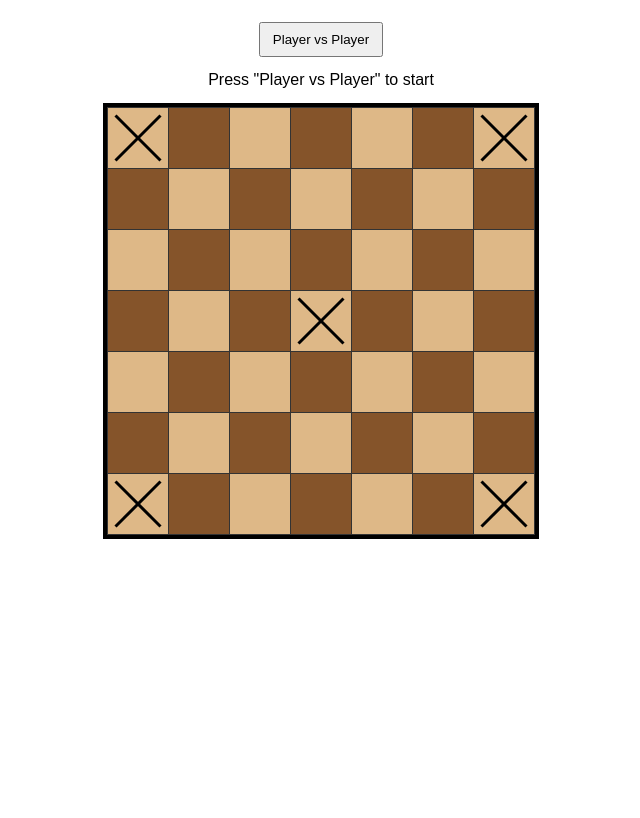
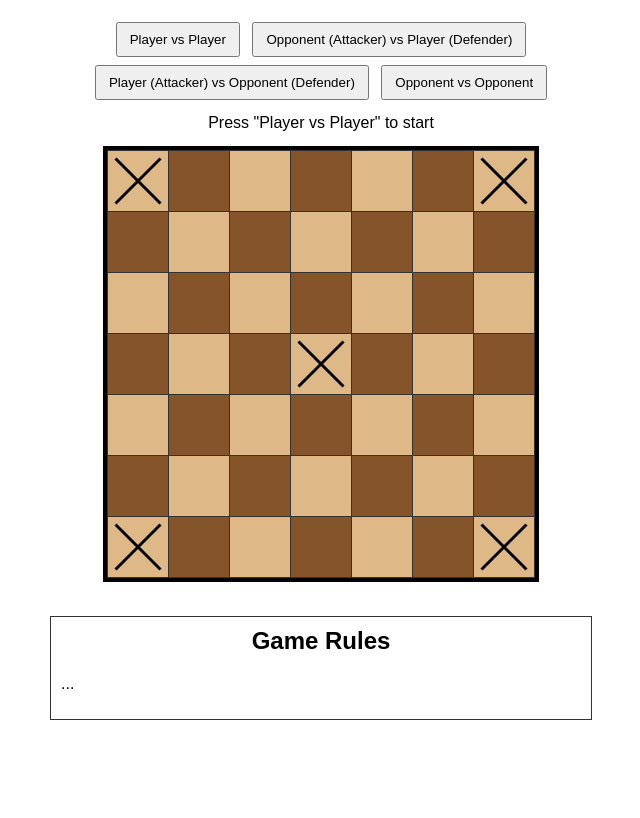
Before and after one commit to WilliamAdams42o7/Hnefatafl---Brandubh, a Flask app: page / in a window 1280 px wide. Shown: the whole page, without its empty margins (319-959 px from the left). Run offline with Flask 3, Linux system fonts and the light colour scheme.

Commit message:
Update index.html

```diff
--- a/templates/index.html
+++ b/templates/index.html
@@ -6,7 +6,6 @@
     <style>
         html,body { height:100%; margin:0; font-family: sans-serif; }
 
-        /* --- NEW PAGE BACKGROUND STATES --- */
         body.attacker-turn { background-color: #ffcccc; transition: background-color 0.3s ease; }
         body.defender-turn { background-color: #cce0ff; transition: background-color 0.3s ease; }
         body.attacker-win  { background-color: #ad2f2f !important; }
@@ -22,17 +21,18 @@
             position: relative;
             box-sizing: border-box;
         }
-        td.light { background-color: #deb887; } /* L_BROWN */
-        td.dark  { background-color: #85542a; } /* D_BROWN */
+        td.light { background-color: #deb887; }
+        td.dark  { background-color: #85542a; }
         td.selected { outline: 3px solid yellow; outline-offset: -3px; }
         #status { text-align: center; font-size: 16px; margin-top: 8px; min-height:22px; }
         #mode-buttons { margin: 10px 0; }
         button { padding: 8px 12px; margin: 4px; }
-            #board {
-        border: 4px solid black;
-        display: inline-block;
-        }
+        #board { border: 4px solid black; display: inline-block; }
         svg.square-svg { display:block; margin:auto; }
+
+        /* rules section */
+        #rules-container { max-width:520px; margin: 20px auto; text-align:left; border:1px solid #333; padding:10px; }
+        #rules-container h2 { text-align:center; margin-top:0; }
     </style>
 </head>
 
@@ -40,10 +40,19 @@
     <div class="container">
         <div id="mode-buttons">
             <button onclick="startGame('PvP')">Player vs Player</button>
+            <button onclick="startGame('AI_Attacker_vs_Player')">Opponent (Attacker) vs Player (Defender)</button>
+            <button onclick="startGame('Player_vs_AI_Defender')">Player (Attacker) vs Opponent (Defender)</button>
+            <button onclick="startGame('AI_vs_AI')">Opponent vs Opponent</button>
         </div>
 
         <div id="status">Press "Player vs Player" to start</div>
         <table id="board" aria-label="Hnefatafl board"></table>
+    </div>
+
+    <!-- Rules Section -->
+    <div id="rules-container">
+        <h2>Game Rules</h2>
+        <p>...</p>
     </div>
 
 <script>
@@ -52,7 +61,10 @@ let selected = null;
 let gameOver = false;
 let currentBoard = null;
 let currentTurn = null;
+let tickInterval = null;
+const TICK_MS = 1200;
 
+/* ------------------ UI helpers ------------------ */
 function updateBackground() {
     const body = document.getElementById("page");
 
@@ -72,8 +84,52 @@ function updateBackground() {
     if (currentTurn === "attacker") body.classList.add("attacker-turn");
     else if (currentTurn === "defender") body.classList.add("defender-turn");
 }
-/* -------------------------------------------------- */
 
+/* ------------------ TICK /tick ------------------ */
+function startTicking() {
+    if (tickInterval) return;
+
+    tickInterval = setInterval(() => {
+        fetch("/tick", {
+            method: "POST",
+            headers: { "Content-Type": "application/json" }
+        })
+        .then(res => res.json())
+        .then(data => {
+            if (!data) return;
+
+            if (data.board) {
+                currentBoard = data.board;
+                currentTurn = data.current_turn;
+                gameOver = !!data.game_over;
+
+                renderBoard(currentBoard);
+                updateBackground();
+
+                if (gameOver) {
+                    document.getElementById('status').innerText =
+                        "Winner: " +
+                        (data.winner === "attacker" ? "Attacker" :
+                         data.winner === "defender" ? "Defender" : "Winner");
+
+                    stopTicking();
+                } else {
+                    document.getElementById('status').innerText =
+                        "Turn: " + (currentTurn === "attacker" ? "Attacker" : "Defender");
+                }
+            }
+        })
+        .catch(err => console.error("Tick error:", err));
+    }, TICK_MS);
+}
+
+function stopTicking() {
+    if (!tickInterval) return;
+    clearInterval(tickInterval);
+    tickInterval = null;
+}
+
+/* ------------------ Start Game ------------------ */
 function startGame(mode) {
     fetch('/start_game', {
         method:'POST',
@@ -82,7 +138,7 @@ function startGame(mode) {
     }).then(res => res.json())
       .then(data => {
           currentBoard = data.board;
-          gameOver = false;
+          gameOver = !!data.game_over;
           selected = null;
           currentTurn = data.current_turn;
 
@@ -90,14 +146,17 @@ function startGame(mode) {
               "Game started: " + (mode || 'PvP');
 
           renderBoard(currentBoard);
-          updateBackground();   // NEW
+          updateBackground();
+
+          startTicking();
       })
       .catch(err => {
           console.error(err);
-          alert('Could not start game (check server).');
+          alert('Could not start game.');
       });
 }
 
+/* ------------------ Render Board ------------------ */
 function renderBoard(board) {
     const table = document.getElementById('board');
     table.innerHTML = '';
@@ -252,7 +311,8 @@ function renderBoard(board) {
                             currentBoard = data.board;
                             renderBoard(currentBoard);
                         }
-                        alert('Move rejected: ' + (data && data.error ? data.error : 'Illegal move'));
+                        alert('Move rejected: ' +
+                              (data && data.error ? data.error : 'Illegal move'));
                         return;
                     }
 
@@ -262,14 +322,21 @@ function renderBoard(board) {
 
                     document.getElementById('status').innerText =
                         data.game_over ?
-                            ('Game over — ' + (data.winner || 'winner')) :
-                            ('Turn: ' + currentTurn);
+                            ("Winner: " +
+                             (data.winner === "attacker" ? "Attacker" :
+                              data.winner === "defender" ? "Defender" :
+                              "Winner")) :
+                            ("Turn: " +
+                             (currentTurn === "attacker" ? "Attacker" :
+                              "Defender"));
 
                     renderBoard(currentBoard);
-                    updateBackground();   // NEW
+                    updateBackground();
+
+                    if (!gameOver) startTicking();
                 }).catch(err => {
                     console.error(err);
-                    alert('Network error while making move.');
+                    alert('Network error.');
                     if (currentBoard) renderBoard(currentBoard);
                 });
             });
@@ -281,6 +348,7 @@ function renderBoard(board) {
     });
 }
 
+/* initial empty board render */
 renderBoard(Array.from({length:7}, ()=>Array.from({length:7}, ()=>null)));
 updateBackground();
 </script>
```
